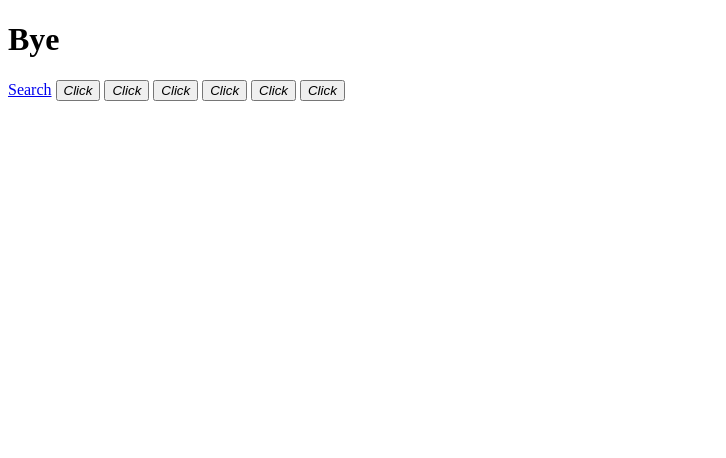
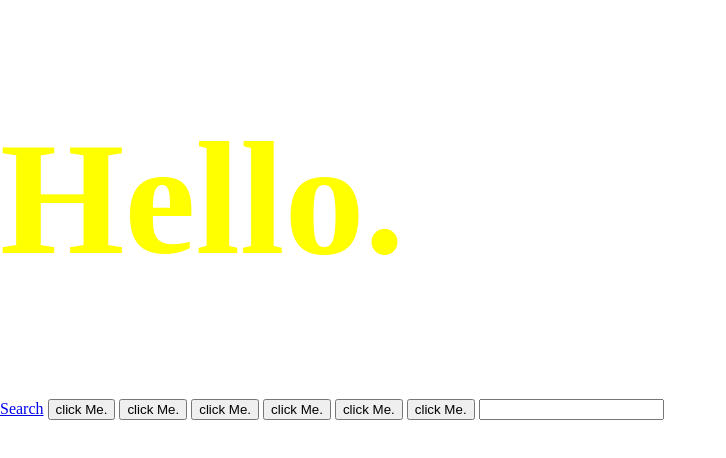
Before and after one commit to anujsrivastava1234/Web-Development, a plain HTML site: page JQuery/index.html in a window 1280 px wide. Shown: the whole page, without its empty margins (0-726 px from the left). Drawn offline with nearby package versions, Linux system fonts and the light colour scheme.

Commit message:
Update for Web-development Course

```diff
--- a/JQuery/index.html
+++ b/JQuery/index.html
@@ -28,6 +28,8 @@
     <button>
         click Me.
     </button>
+
+    <input type="text">
     <script src="https://ajax.googleapis.com/ajax/libs/jquery/3.6.4/jquery.min.js"></script>
     <script src="index.js"></script>
 </body>
--- a/JQuery/index.js
+++ b/JQuery/index.js
@@ -1,6 +1,39 @@
 // $('h1').css('font-size','5rem');
 // $('h1').addClass('big-title margin-50');
-$('h1').text('Bye');
+// $('h1').text('Bye');
 
 // $('button').text('Don\'t click me');
-$('button').html('<em>Click</em>')
+// $('button').html('<em>Click</em>')
+$('h1').addClass('big-title');
+$('a').attr("href","https://www.yahoo.com");
+// $('h1').click(function(){
+//     $('h1').css('color','purple');
+// })
+
+
+//by using js
+// for(var i=0;i<5;i++)
+// {
+//     document.querySelectorAll('button')[i].addEventListener('click',function(){
+//         document.querySelector('h1').style.color='purple';
+//     })
+// }
+
+//by using JQuery
+// $('button').click(function(){
+//     $('h1').css('color','purple')
+// })
+
+//keypress
+// $(document).keypress(function(event){
+//     $('h1').text(event.key)
+//     console.log(event.key)
+// })
+
+$('button').on('click',function(){
+    // $('h1').css('color','purple')
+    // $('h1').toggle()
+    // $('h1').animate({opacity:0.5})
+    // $('h1').animate({margin:20})
+    $('h1').slideUp().slideDown().animate({opacity:0.5})
+})
--- a/JQuery/style.css
+++ b/JQuery/style.css
@@ -1,3 +1,8 @@
+body {
+    margin: 0;
+    padding: 0;
+    box-sizing: border-box;
+}
 .big-title {
     font-size: 10rem;
     color: yellow;
```
